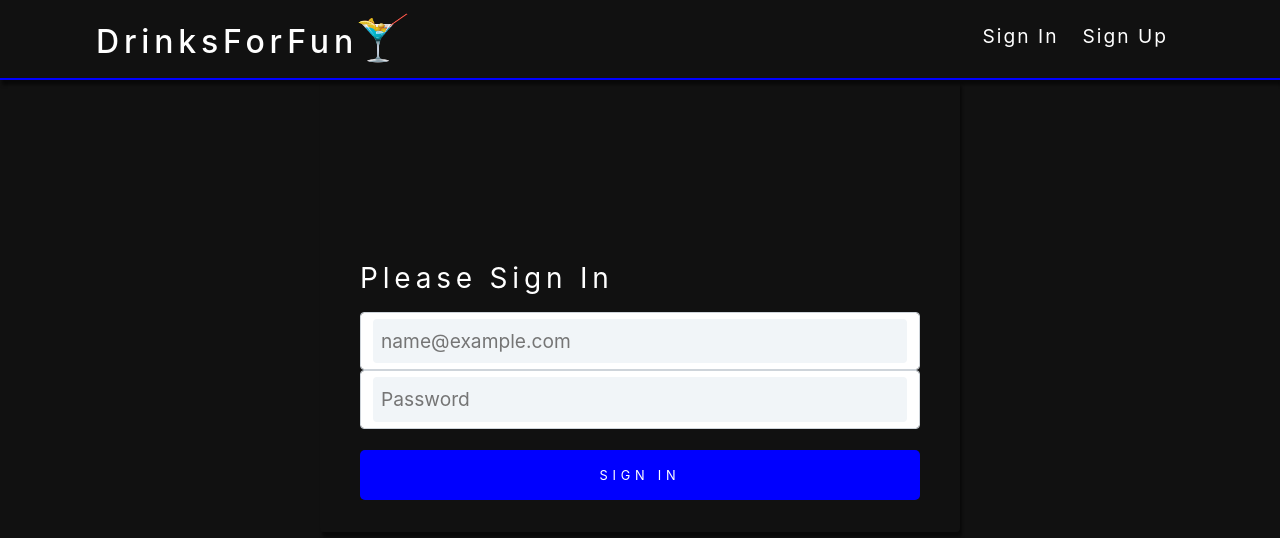
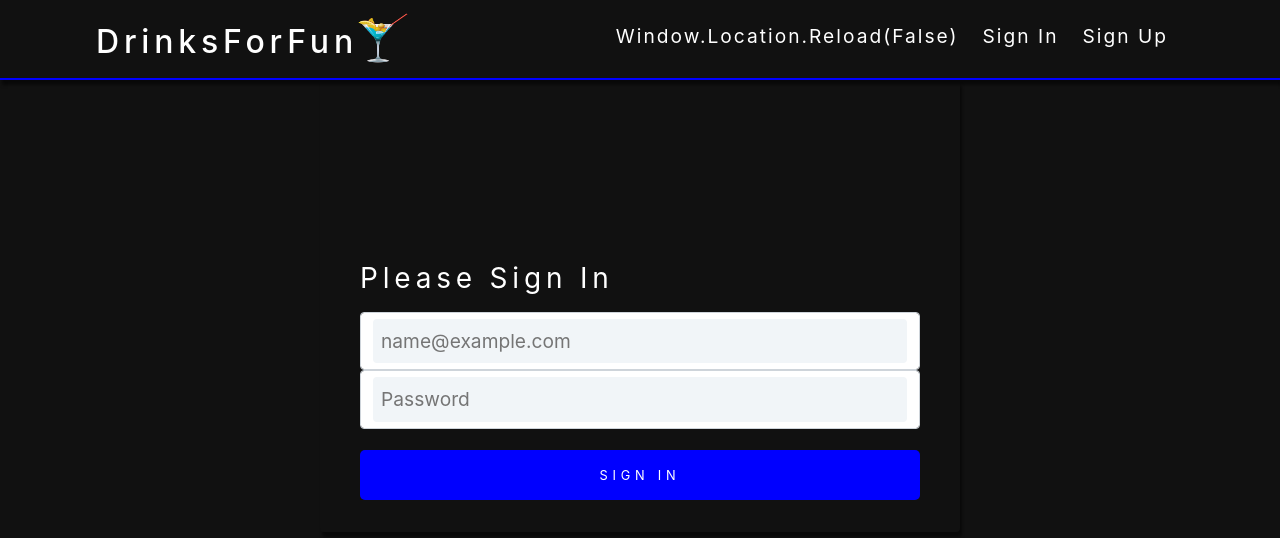
Before and after one commit to dmenezessousa/cocktail-frontend-project, a React (Create React App) app: page /sign-in in a window 1280 px wide. Shown: the top 538 px of the page. Built offline with nearby package versions, Linux system fonts and the light colour scheme; no server answers.

Commit message:
Update Navbar.js

```diff
--- a/src/components/navbar/Navbar.js
+++ b/src/components/navbar/Navbar.js
@@ -35,6 +35,7 @@ const Navbar = () => {
         <ul className="nav-links">
           <li>
             <Link to="/">
+              window.location.reload(false)
               {Home}
             </Link>
           </li>
```
